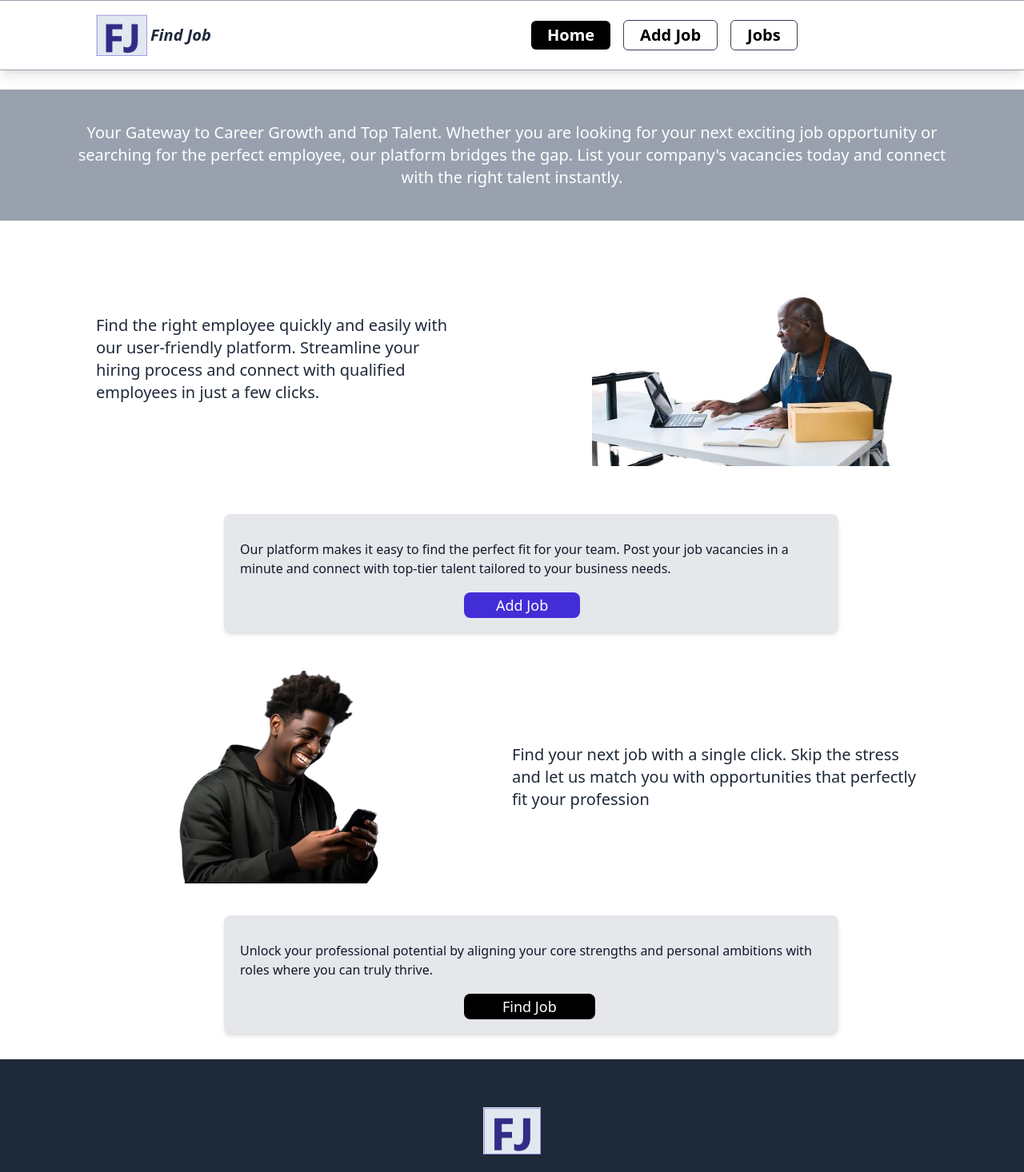
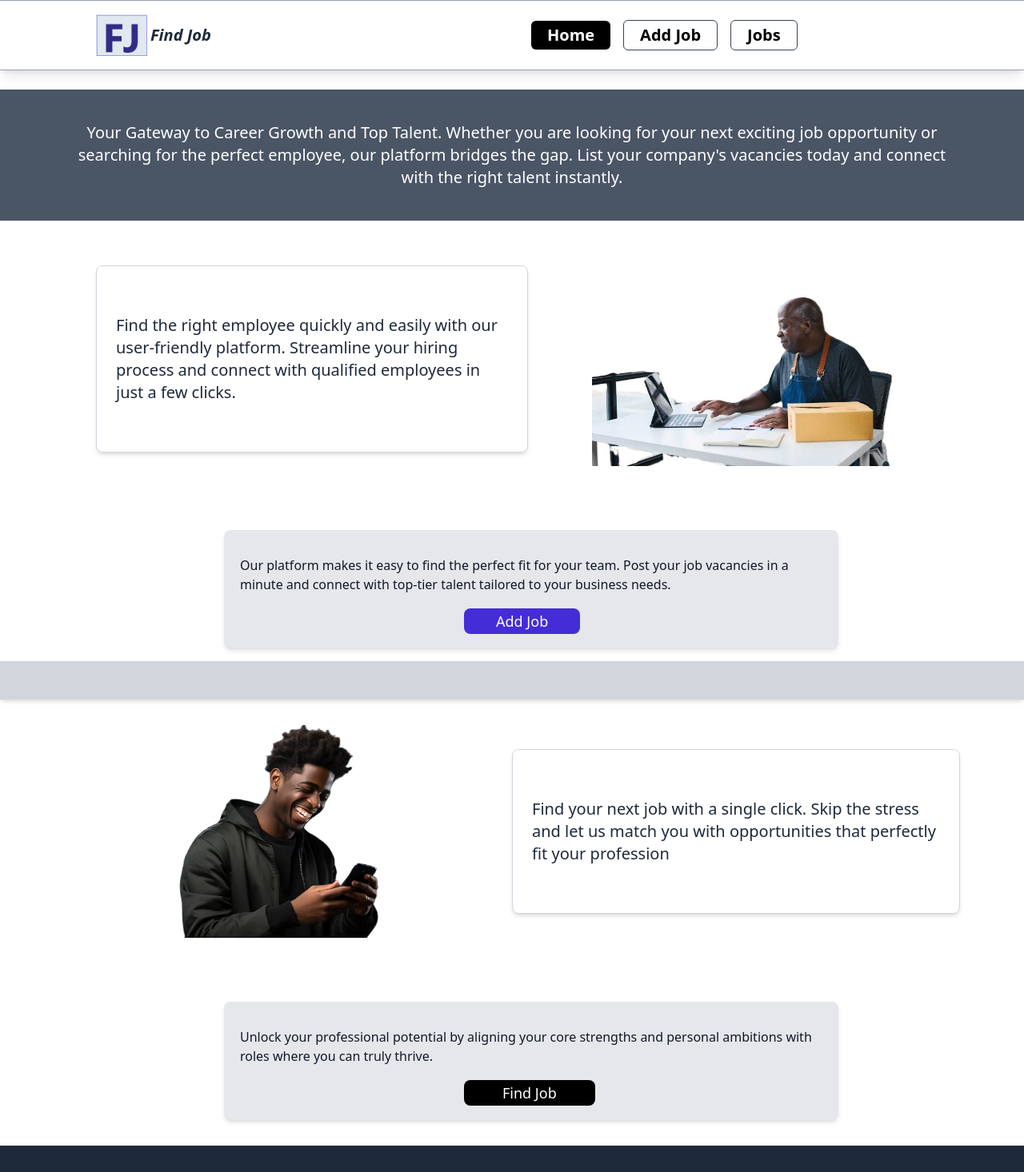
Before and after one commit to AsieduAmos/Jaman-Jobs, a React (Vite) app: page / in a window 1280 px wide. Shown: the top 1466 px of the page at 80% size. Built offline with nearby package versions, Linux system fonts and the light colour scheme.

Commit message:
border added to statement  infront of the at the home page

```diff
--- a/src/pages/HomePage.jsx
+++ b/src/pages/HomePage.jsx
@@ -11,7 +11,7 @@ const HomePage = () => {
   <>
 
      <div className='lg:text-xl md:text-5xl text-7xl lg:font-small md:font-light font-light
-               bg-gray-400 text-white lg:py-10 py-15 text-center lg:mt-6 md:mt-12 mt-18 lg:w-full w-6xl px-20'>
+               bg-gray-600 text-white lg:py-10 py-15 text-center lg:mt-6 md:mt-12 mt-18 lg:w-full w-6xl px-20'>
         <p>Your Gateway to Career Growth and Top Talent.
           Whether you are looking for your next exciting job opportunity
           or searching for the perfect employee, our platform bridges the gap.
@@ -19,8 +19,8 @@ const HomePage = () => {
       </div>
 
         <div className='grid lg:grid-cols-2 grid-cols-1 items-center
-              pointer-events-none select-none lg:mt-10 mt-15 mb-15 ml-30'>
-           <div className='pr-30'>
+              pointer-events-none select-none lg:mt-10 mt-15 mb-20 ml-30'>
+           <div className='px-6 py-15 border border-gray-300 rounded-lg shadow-md lg:mr-10 mr-100'>
               <p className='text-xl font-small text-gray-800'>
                 Find the right employee quickly and easily with our user-friendly platform.
                 Streamline your hiring process and connect with qualified
@@ -41,12 +41,14 @@ const HomePage = () => {
            lg:px-10 px-15 lg:py-1 md:py-4 py-5 ml-70 text-center rounded-lg cursor-pointer hover:bg-black
            hover:text-white transition duration-300 ease-in-out'>Add Job</NavLink>
       </div>
+      <div className='bg-gray-300 py-6 mt-4 shadow-md'>
 
+      </div>
        <div className='grid lg:grid-cols-2 grid-cols-1 items-center
-              pointer-events-none select-none lg:mt-12 mt-15 mb-10'>
+              pointer-events-none select-none lg:mt-8 mt-15 mb-20'>
            <img className='ml-100 lg:ml-50 w-100' src={findjob}
              alt=" black young man looking on mobile phone" />
-           <div className='pr-30 '>
+           <div className='px-6 py-15 border border-gray-300 rounded-lg shadow-md lg:mr-20 mr-100'>
 
                <p className='text-xl font-small text-gray-800'>
                 Find your next job with a single click.
```
